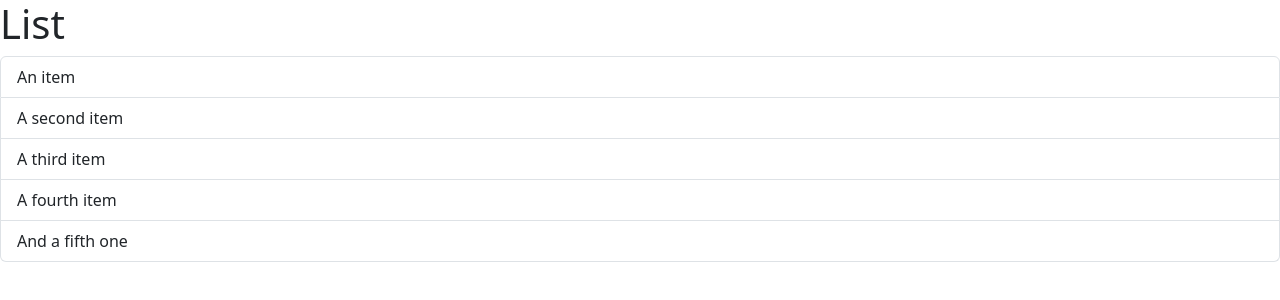
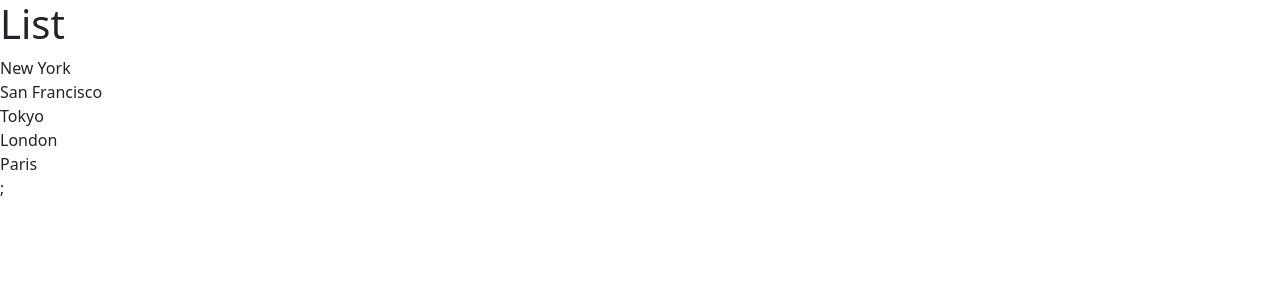
Before and after one commit to etizel/react-beginner, a React (Vite) app: page / in a window 1280 px wide. Shown: the top 300 px of the page. Built offline with nearby package versions, Linux system fonts and the light colour scheme.

Commit message:
itemn.map()

```diff
--- a/src/components/ListGroup.tsx
+++ b/src/components/ListGroup.tsx
@@ -1,15 +1,16 @@
 function ListGroup() {
+  const items = ['New York', 'San Francisco', 'Tokyo', 'London', 'Paris'];
+
   return (
-    <div>
+    <>
       <h1>List</h1>
       <ul className="list-group">
-        <li className="list-group-item">An item</li>
-        <li className="list-group-item">A second item</li>
-        <li className="list-group-item">A third item</li>
-        <li className="list-group-item">A fourth item</li>
-        <li className="list-group-item">And a fifth one</li>
+        {items.map((item) => (
+          <li>{item}</li>
+        ))}
+        ;
       </ul>
-    </div>
+    </>
   );
 }
 
```
